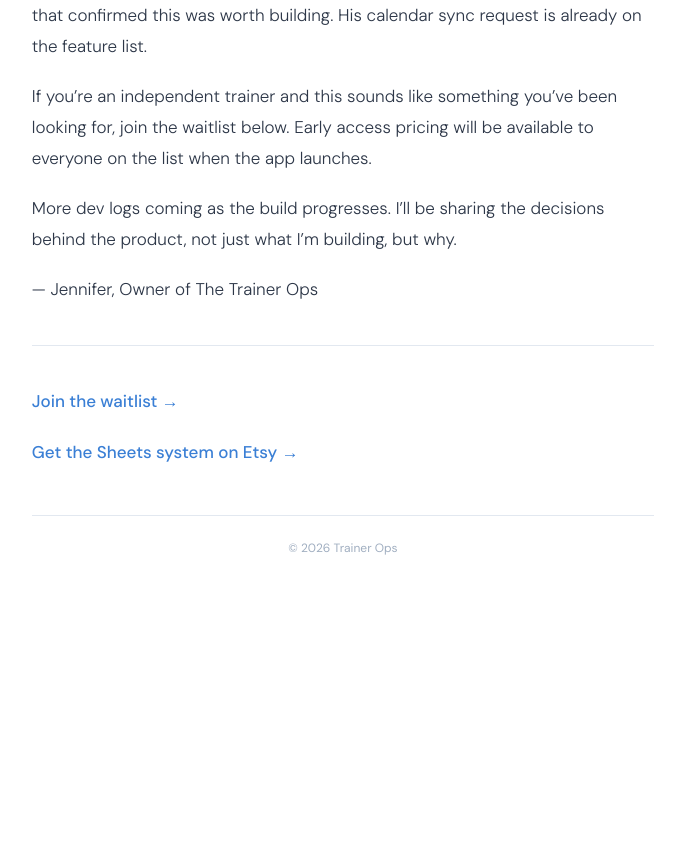
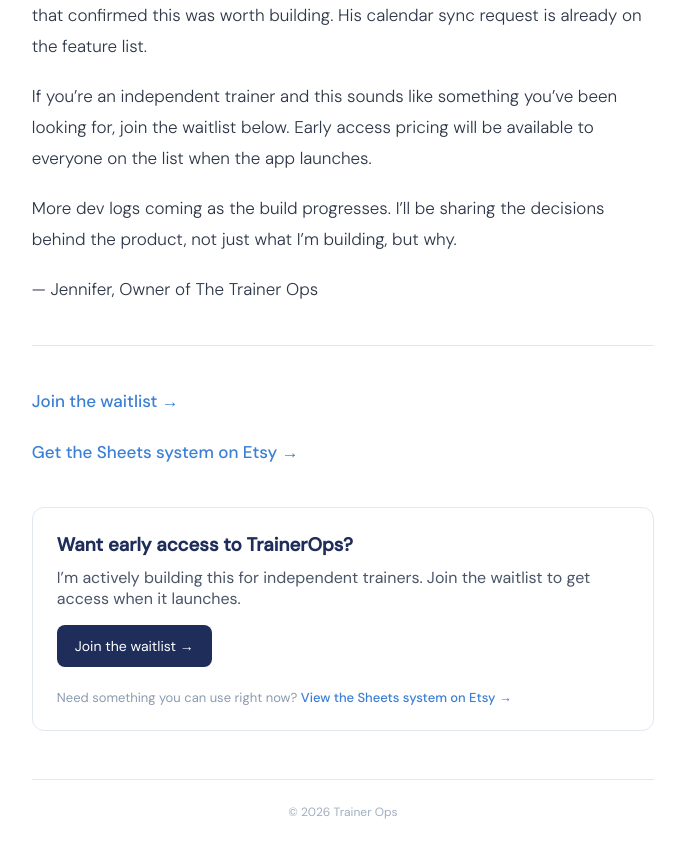
Before and after one commit to thetrainerops-code/thetrainerops, a Jekyll site: the page built from _posts/2026-04-27-devlog-0.md, in a window 1280 px wide and 900 px high, scrolled down 2730 px. Shown: the top 858 px of the window, without its empty margins (297-982 px from the left). Built offline with Jekyll 4.4.1, drawn with Linux system fonts in a browser that asks for light colours; before the commit the page ends 3366 px from its top, so only the background shows below that.

Commit message:
Update post.html

```diff
--- a/_layouts/post.html
+++ b/_layouts/post.html
@@ -51,6 +51,29 @@
   <div class="post-content">
     {{ content }}
   </div>
+
+  <div style="margin-top:40px; padding:24px; border:1px solid #E2E8F0; border-radius:12px;">
+
+  <h3 style="margin-bottom:10px;">Want early access to TrainerOps?</h3>
+
+  <p style="color:#4A5568; margin-bottom:16px;">
+    I’m actively building this for independent trainers. Join the waitlist to get access when it launches.
+  </p>
+
+  <a href="https://thetrainerops.beehiiv.com/subscribe"
+     style="display:inline-block; background:#1E2D5A; color:#fff; padding:12px 18px; border-radius:8px; text-decoration:none; font-size:14px; margin-bottom:12px;">
+    Join the waitlist →
+  </a>
+
+  <p style="font-size:13px; color:#8A9BB0; margin-top:10px;">
+    Need something you can use right now?
+    <a href="https://www.etsy.com/shop/TheTrainerOps" target="_blank"
+       style="color:#3A7FD5; text-decoration:none; font-weight:500;">
+      View the Sheets system on Etsy →
+    </a>
+  </p>
+
+</div>
   <footer>© 2026 Trainer Ops</footer>
 </div>
 </body>
```
